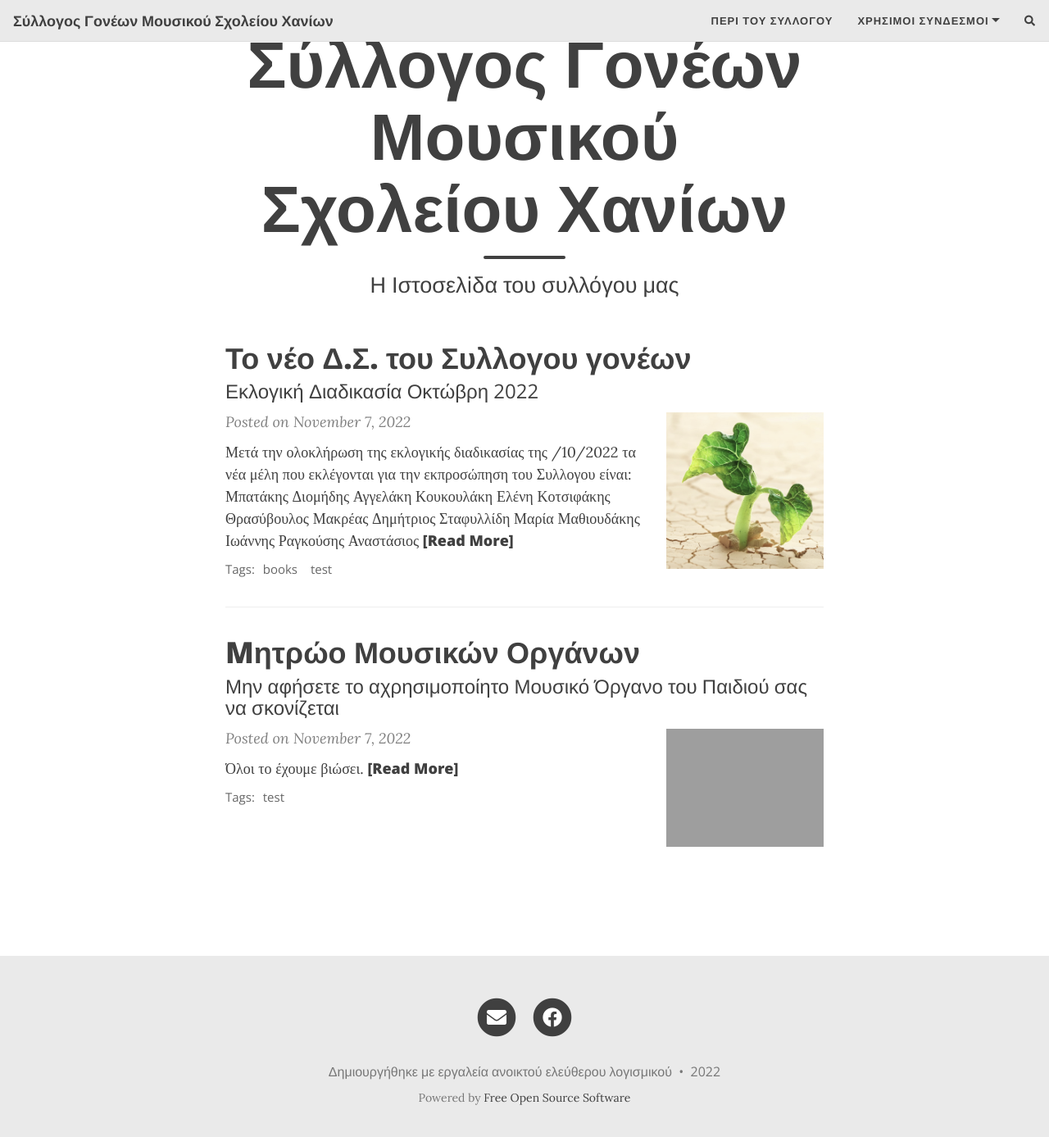
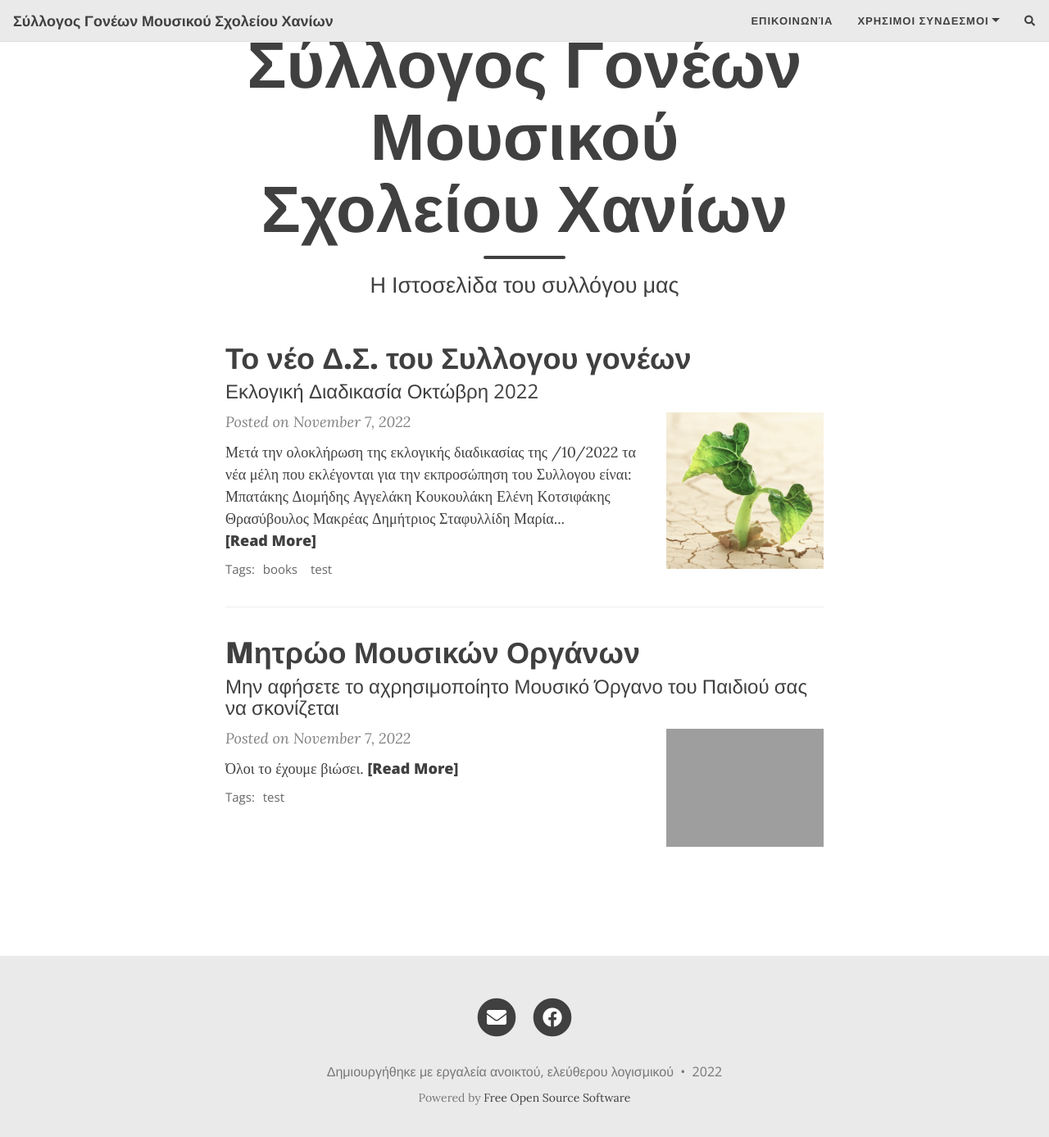
Before and after one commit to sgmsc/site, a Jekyll site: the page built from index.html, in a window 1280 px wide and 1400 px high, scrolled down 98 px. Shown: the top 1387 px of the window at 82% size. Built offline with Jekyll 4.4.1, drawn with Linux system fonts in a browser that asks for light colours; nearby versions of some CDN libraries; the list of posts is cut into pages by our own code; comment, search, counter and statistics services are not loaded.

Commit message:
Update _config.yml

```diff
--- a/_config.yml
+++ b/_config.yml
@@ -13,20 +13,20 @@
 title: Σύλλογος Γονέων Μουσικού Σχολείου Χανίων
 
 # Your name to show in the footer
-author: Δημιουργήθηκε με εργαλεία ανοικτού ελεύθερου λογισμικού
+author: Δημιουργήθηκε με εργαλεία ανοικτού, ελεύθερου λογισμικού
 
 ###############################################
 # --- List of links in the navigation bar --- #
 ###############################################
 
 navbar-links:
-  Περι του Συλλογου: "aboutme"
+  Επικοινωνία: "aboutme"
   Χρησιμοι Συνδεσμοι:
     - Μητρωο Διαθεσιμων Μουσικων Οργανων: "https://cryptpad.fr/sheet/#/2/sheet/edit/2TcipkLrrb674topjl5MkKVS/embed/"
     - Διευθυνση Δευτεροβαθμιας Χανιων: "http://www.didechan.gr/"
     - Κ.Ε.Δ.Α.Σ.Υ Χανιων: "https://blogs.sch.gr/kesychan/"
     - Η Σελιδα του Μουσικου Σχολειου: "http://www.chaniamousiko.gr/"
-
+    - Σελιδα για την ασφαλεια στο διαδικτυο: "https://saferinternet4kids.gr/yliko-gia-goneis/?age[]=for-parents&submit=%CE%91%CE%BD%CE%B1%CE%B6%CE%AE%CF%84%CE%B7%CF%83%CE%B7"
 
 
 
@@ -56,30 +56,22 @@
   email: "syllogosmousikouchanion@gmail.com"
 #  rss: true  # remove this line if you don't want to show an RSS link at the bottom
   facebook: groups/goneis.mousikou.chanion
-#  github: daattali
-#  twitter: daattali
-#  patreon: DeanAttali
-#  youtube: c/daattali
+#  github:
+#  twitter: yourname
+#  patreon: yourname
+#  youtube: yourname
 #  medium: yourname
 #  reddit: yourname
-#  linkedin: daattali
+#  linkedin: yourname
 #  xing: yourname
-#  stackoverflow: "3943160/daattali"
-#  snapchat: deanat78
-#  instagram: deanat78
+#  snapchat: yourname
+#  instagram: yourname
 #  spotify: yourname
-#  telephone: +14159998888
-#  steam: deanat78
-#  twitch: yourname
-#  yelp: yourname
+#  telephone: +1234567890
 #  telegram: yourname
 #  calendly: yourname
 #  mastodon: instance.url/@username
-#  ORCID: your ORCID ID
-#  google-scholar: your google scholar
-#  discord: invite/invite_code or users/userid
-#  kaggle: yourname
-#  hackerrank: yourname
+
 
 # If you want your website to generate an RSS feed, provide a description
 # The URL for the feed will be https://<your_website>/feed.xml
@@ -101,7 +93,7 @@
 # url-pretty: "MyWebsite.com"
 
 # Excerpt word length - Truncate the excerpt of each post on the feed page to the specified number of words
-excerpt_length: 40
+excerpt_length: 30
 
 # Whether or not to show an excerpt for every blog post in the feed page
 feed_show_excerpt: true
```
